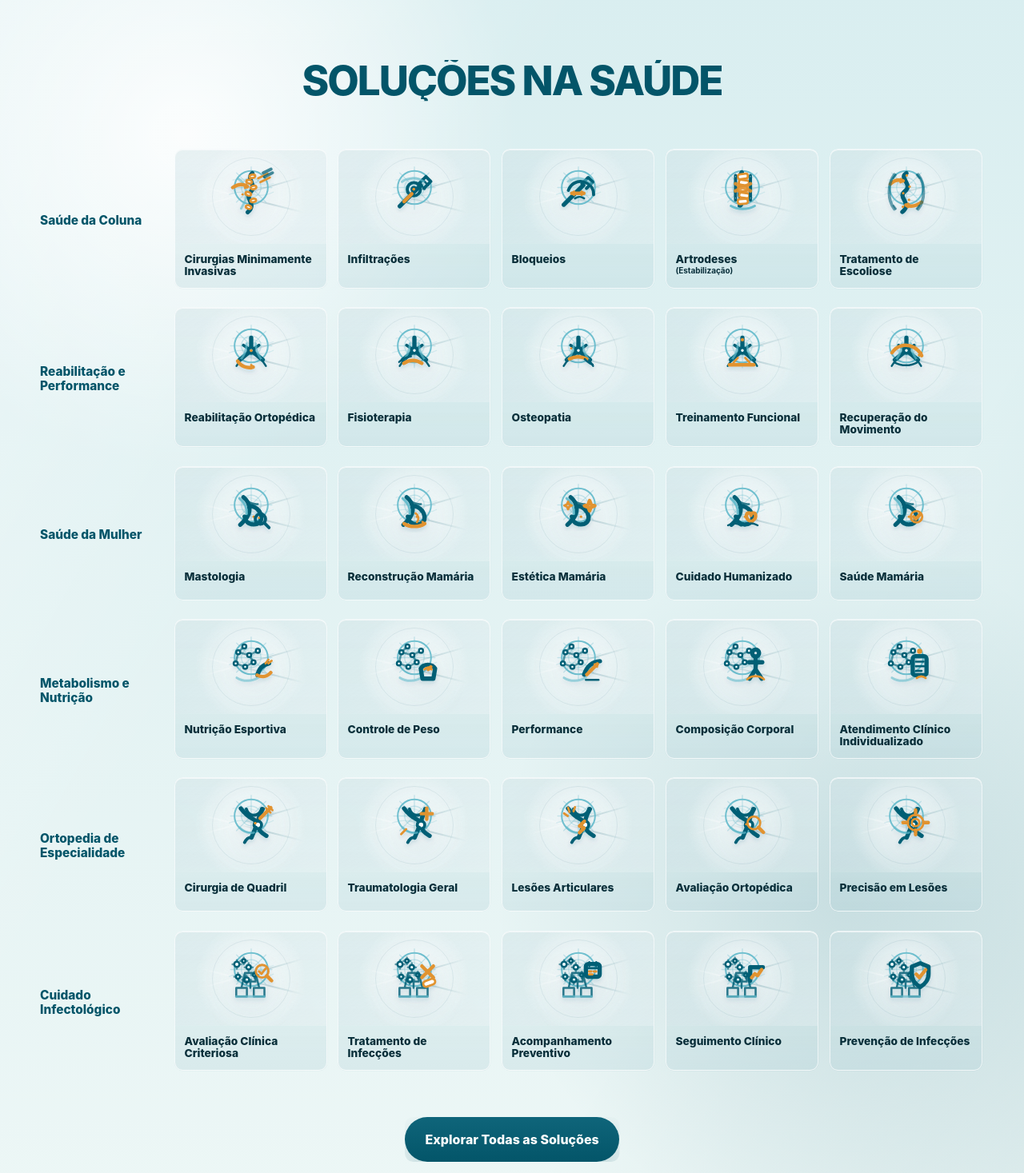
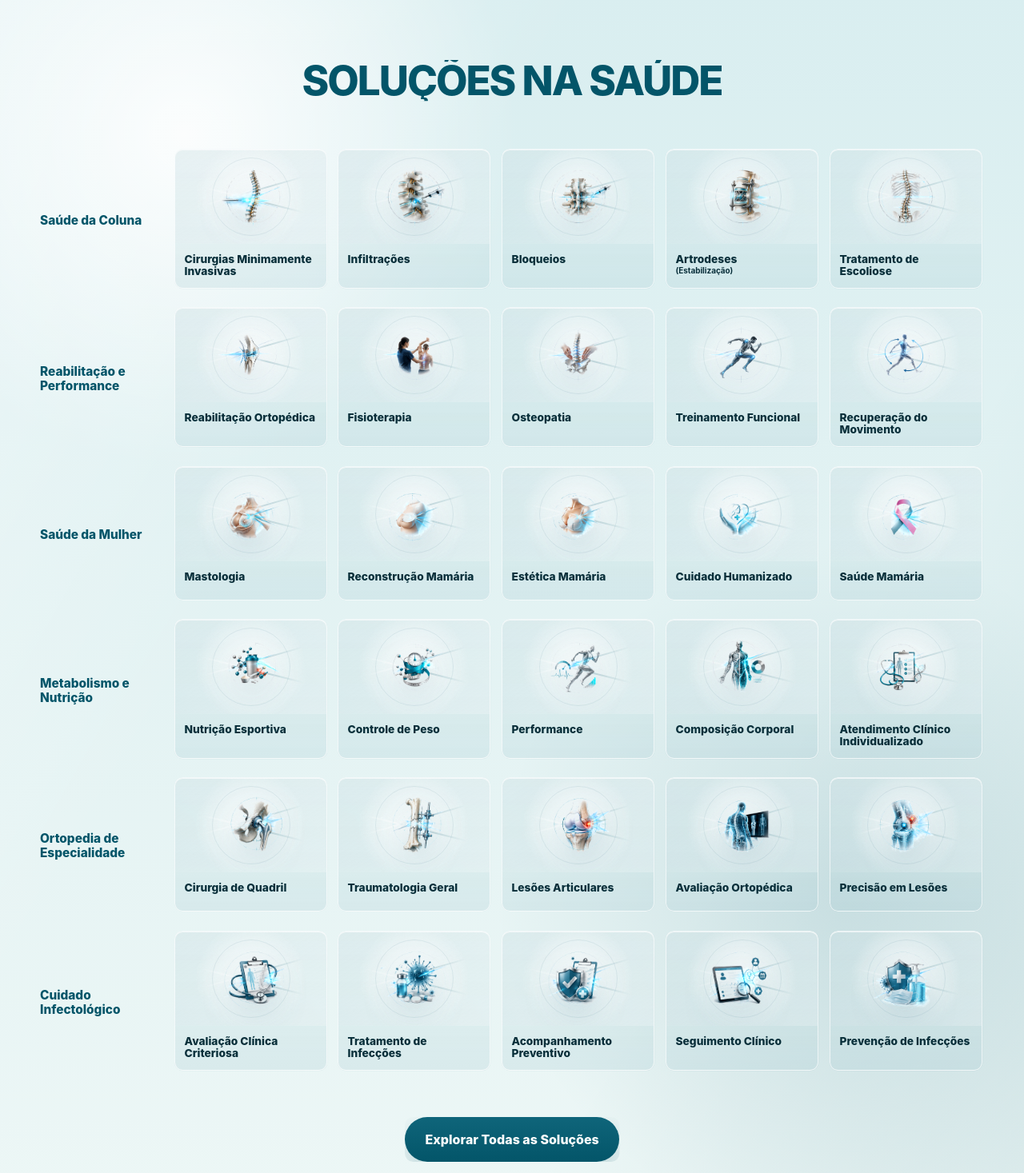
Before and after one commit to directorsilvaa/institutomontcare-site, a React (Vite) app: page / in a window 1280 px wide. Shown: the part 1869-3336 px from the top of the page at 80% size. Built offline with nearby package versions, Linux system fonts and the light colour scheme.

Commit message:
GEO , SEO

```diff
--- a/src/App.jsx
+++ b/src/App.jsx
@@ -35,157 +35,157 @@ const healthcareSolutions = [
   {
     title: "Cirurgias Minimamente Invasivas",
     category: "Saúde da Coluna",
-    icon: "/icones/01_saude_da_coluna__cirurgias_minimamente_invasivas.svg",
+    icon: "/01_saude_da_coluna/01_cirurgias_minimamente_invasivas.svg",
     hrefTitle: "Cirurgias Minimamente Invasivas",
   },
   {
     title: "Infiltrações",
     category: "Saúde da Coluna",
-    icon: "/icones/02_saude_da_coluna__infiltracoes.svg",
+    icon: "/01_saude_da_coluna/02_infiltracoes.svg",
     hrefTitle: "Infiltrações",
   },
   {
     title: "Bloqueios",
     category: "Saúde da Coluna",
-    icon: "/icones/03_saude_da_coluna__bloqueios.svg",
+    icon: "/01_saude_da_coluna/03_bloqueios.svg",
   },
   {
     title: "Artrodeses",
     subtitle: "(Estabilização)",
     category: "Saúde da Coluna",
-    icon: "/icones/04_saude_da_coluna__artrodeses_estabilizacao.svg",
+    icon: "/01_saude_da_coluna/04_artrodeses_estabilizacao.svg",
     hrefTitle: "Artrodeses",
   },
   {
     title: "Tratamento de Escoliose",
     category: "Saúde da Coluna",
-    icon: "/icones/05_saude_da_coluna__tratamento_de_escoliose.svg",
+    icon: "/01_saude_da_coluna/05_tratamento_de_escoliose.svg",
   },
   {
     title: "Reabilitação Ortopédica",
     category: "Reabilitação e Performance",
-    icon: "/icones/06_reabilitacao_e_performance__reabilitacao_ortopedica.svg",
+    icon: "/02_reabilitacao_e_performance/01_reabilitacao_ortopedica.svg",
     hrefTitle: "Reabilitação Ortopédica",
   },
   {
     title: "Fisioterapia",
     category: "Reabilitação e Performance",
-    icon: "/icones/07_reabilitacao_e_performance__fisioterapia.svg",
+    icon: "/02_reabilitacao_e_performance/02_fisioterapia.svg",
   },
   {
     title: "Osteopatia",
     category: "Reabilitação e Performance",
-    icon: "/icones/08_reabilitacao_e_performance__osteopatia.svg",
+    icon: "/02_reabilitacao_e_performance/03_osteopatia.svg",
   },
   {
     title: "Treinamento Funcional",
     category: "Reabilitação e Performance",
-    icon: "/icones/09_reabilitacao_e_performance__treinamento_funcional.svg",
+    icon: "/02_reabilitacao_e_performance/04_treinamento_funcional.svg",
   },
   {
     title: "Recuperação do Movimento",
     category: "Reabilitação e Performance",
-    icon: "/icones/10_reabilitacao_e_performance__recuperacao_de_movimento.svg",
+    icon: "/02_reabilitacao_e_performance/05_recuperacao_do_movimento.svg",
   },
   {
     title: "Mastologia",
     category: "Saúde da Mulher",
-    icon: "/icones/11_saude_da_mulher__mastologia.svg",
+    icon: "/03_saude_da_mulher/01_mastologia.svg",
   },
   {
     title: "Reconstrução Mamária",
     category: "Saúde da Mulher",
-    icon: "/icones/12_saude_da_mulher__reconstrucao_mamaria.svg",
+    icon: "/03_saude_da_mulher/02_reconstrucao_mamaria.svg",
   },
   {
     title: "Estética Mamária",
     category: "Saúde da Mulher",
-    icon: "/icones/13_saude_da_mulher__estetica_mamaria.svg",
+    icon: "/03_saude_da_mulher/03_estetica_mamaria.svg",
   },
   {
     title: "Cuidado Humanizado",
     category: "Saúde da Mulher",
-    icon: "/icones/14_saude_da_mulher__cuidado_humanizado.svg",
+    icon: "/03_saude_da_mulher/04_cuidado_humanizado.svg",
   },
   {
     title: "Saúde Mamária",
     category: "Saúde da Mulher",
-    icon: "/icones/15_saude_da_mulher__saude_mamaria.svg",
+    icon: "/03_saude_da_mulher/05_saude_mamaria.svg",
   },
   {
     title: "Nutrição Esportiva",
     category: "Metabolismo e Nutrição",
-    icon: "/icones/16_metabolismo_e_nutricao__nutricao_esportiva.svg",
+    icon: "/04_metabolismo_e_nutricao/01_nutricao_esportiva.svg",
   },
   {
     title: "Controle de Peso",
     category: "Metabolismo e Nutrição",
-    icon: "/icones/17_metabolismo_e_nutricao__controle_de_peso.svg",
+    icon: "/04_metabolismo_e_nutricao/02_controle_de_peso.svg",
   },
   {
     title: "Performance",
     category: "Metabolismo e Nutrição",
-    icon: "/icones/18_metabolismo_e_nutricao__performance.svg",
+    icon: "/04_metabolismo_e_nutricao/03_performance.svg",
   },
   {
     title: "Composição Corporal",
     category: "Metabolismo e Nutrição",
-    icon: "/icones/19_metabolismo_e_nutricao__composicao_corporal.svg",
+    icon: "/04_metabolismo_e_nutricao/04_composicao_corporal.svg",
   },
   {
     title: "Atendimento Clínico Individualizado",
     category: "Metabolismo e Nutrição",
-    icon: "/icones/20_metabolismo_e_nutricao__atendimento_clinico_individualizado.svg",
+    icon: "/04_metabolismo_e_nutricao/05_atendimento_clinico_individualizado.svg",
   },
   {
     title: "Cirurgia de Quadril",
     category: "Ortopedia de Especialidade",
-    icon: "/icones/21_ortopedia_e_especialidades__cirurgia_de_quadril.svg",
+    icon: "/05_ortopedia_de_especialidade/01_cirurgia_de_quadril.svg",
   },
   {
     title: "Traumatologia Geral",
     category: "Ortopedia de Especialidade",
-    icon: "/icones/22_ortopedia_e_especialidades__traumatologia_geral.svg",
+    icon: "/05_ortopedia_de_especialidade/02_traumatologia_geral.svg",
   },
   {
     title: "Lesões Articulares",
     category: "Ortopedia de Especialidade",
-    icon: "/icones/23_ortopedia_e_especialidades__lesoes_articulares.svg",
+    icon: "/05_ortopedia_de_especialidade/03_lesoes_articulares.svg",
   },
   {
     title: "Avaliação Ortopédica",
     category: "Ortopedia de Especialidade",
-    icon: "/icones/24_ortopedia_e_especialidades__avaliacao_ortopedica.svg",
+    icon: "/05_ortopedia_de_especialidade/04_avaliacao_ortopedica.svg",
   },
   {
     title: "Precisão em Lesões",
     category: "Ortopedia de Especialidade",
-    icon: "/icones/25_ortopedia_e_especialidades__precisao_em_lesoes.svg",
+    icon: "/05_ortopedia_de_especialidade/05_precisao_em_lesoes.svg",
   },
   {
     title: "Avaliação Clínica Criteriosa",
     category: "Cuidado Infectológico",
-    icon: "/icones/26_cuidado_infectologico__avaliacao_clinica_criteriosa.svg",
+    icon: "/06_cuidado_infectologico/01_avaliacao_clinica_orientada.svg",
   },
   {
     title: "Tratamento de Infecções",
     category: "Cuidado Infectológico",
-    icon: "/icones/27_cuidado_infectologico__tratamento_de_infeccoes.svg",
+    icon: "/06_cuidado_infectologico/02_tratamento_de_infeccoes.svg",
   },
   {
     title: "Acompanhamento Preventivo",
     category: "Cuidado Infectológico",
-    icon: "/icones/28_cuidado_infectologico__acompanhamento_preventivo.svg",
+    icon: "/06_cuidado_infectologico/03_acompanhamento_preventivo.svg",
   },
   {
     title: "Seguimento Clínico",
     category: "Cuidado Infectológico",
-    icon: "/icones/29_cuidado_infectologico__seguimento_clinico.svg",
+    icon: "/06_cuidado_infectologico/04_seguimento_clinico.svg",
   },
   {
     title: "Prevenção de Infecções",
     category: "Cuidado Infectológico",
-    icon: "/icones/30_cuidado_infectologico__prevencao_de_infeccoes.svg",
+    icon: "/06_cuidado_infectologico/05_prevencao_de_infeccoes.svg",
   },
 ];
 
@@ -624,22 +624,26 @@ const CLINIC_PHONE = "+55 11 94593-0212";
 const CLINIC_EMAIL = "institutomontcare@gmail.com";
 const CLINIC_ADDRESS = "Av Moaci, 395, 14 andar - Sala 146";
 const DEFAULT_SHARE_IMAGE = "/logo-small.webp";
-const APP_BASE_URL = import.meta.env.BASE_URL.replace(/\/+$/, "") || "/";
+const RAW_APP_BASE_URL = import.meta.env.BASE_URL || "/";
+const APP_BASE_URL =
+  RAW_APP_BASE_URL === "/" || RAW_APP_BASE_URL === "./" ? "" : RAW_APP_BASE_URL.replace(/\/+$/, "");
 
 // Resolve assets levando em conta ambientes com subpasta ou build estático.
 const withBase = (path) => {
   const normalizedPath = path.startsWith("/") ? path : `/${path}`;
 
-  return APP_BASE_URL === "/" ? normalizedPath : `${APP_BASE_URL}${normalizedPath}`;
+  return APP_BASE_URL ? `${APP_BASE_URL}${normalizedPath}` : normalizedPath;
 };
 
-const getHomeHref = () => (APP_BASE_URL === "/" ? "/" : `${APP_BASE_URL}/`);
+const getHomeHref = () => (APP_BASE_URL ? `${APP_BASE_URL}/` : "/");
 
 const toHash = (value) => `#${value.toLowerCase().replaceAll(" ", "-")}`;
 
 // Gera links internos consistentes para home e páginas filhas.
 const getSectionHref = (sectionId, isInnerPage = false) =>
   `${isInnerPage ? getHomeHref() : ""}#${sectionId}`;
+
+const getPageHref = (slug) => `${getHomeHref()}${slug}`;
 
 const procedurePageSlugByTitle = {
   "Reabilitação Ortopédica": "reabilitacao-ortopedica",
@@ -652,7 +656,7 @@ const getProcedureHref = (title) => {
   const page = procedurePageSlugByTitle[title];
 
   if (page) {
-    return `${getHomeHref()}?page=${page}`;
+    return getPageHref(page);
   }
 
   return `#${title.toLowerCase().replaceAll(" ", "-")}`;
@@ -664,35 +668,35 @@ const pageMeta = {
     title: "Instituto Montcare | Ortopedia Resolutiva em São Paulo",
     description:
       "Instituto Montcare oferece ortopedia resolutiva com atendimento humanizado, procedimentos especializados e foco em mobilidade, qualidade de vida e recuperação funcional.",
-    path: APP_BASE_URL,
+    path: getHomeHref(),
     faq: faqItems,
   },
   "reabilitacao-ortopedica": {
     title: "Reabilitação Ortopédica | Instituto Montcare",
     description:
       "Avaliação e reabilitação ortopédica com foco em recuperação de movimento, autonomia, controle da dor e retorno seguro às atividades.",
-    path: `${APP_BASE_URL}?page=reabilitacao-ortopedica`,
+    path: getPageHref("reabilitacao-ortopedica"),
     faq: rehabFaqItems,
   },
   artrodeses: {
     title: "Artrodese da Coluna | Instituto Montcare",
     description:
       "Artrodese da coluna com avaliação especializada, planejamento cirúrgico preciso e foco em estabilidade, alinhamento e recuperação funcional.",
-    path: `${APP_BASE_URL}?page=artrodeses`,
+    path: getPageHref("artrodeses"),
     faq: arthrodesisFaqItems,
   },
   infiltracoes: {
     title: "Infiltrações Ortopédicas | Instituto Montcare",
     description:
       "Infiltrações ortopédicas para controle da dor e da inflamação, com indicação individualizada e acompanhamento especializado.",
-    path: `${APP_BASE_URL}?page=infiltracoes`,
+    path: getPageHref("infiltracoes"),
     faq: infiltrationFaqItems,
   },
   "cirurgias-minimamente-invasivas": {
     title: "Cirurgias Minimamente Invasivas | Instituto Montcare",
     description:
       "Cirurgias minimamente invasivas com foco em precisão, menor agressão tecidual e recuperação funcional orientada por avaliação especializada.",
-    path: `${APP_BASE_URL}?page=cirurgias-minimamente-invasivas`,
+    path: getPageHref("cirurgias-minimamente-invasivas"),
     faq: minimallyInvasiveFaqItems,
   },
 };
--- a/vite.config.js
+++ b/vite.config.js
@@ -3,7 +3,7 @@ import react from "@vitejs/plugin-react";
 
 export default defineConfig(({ command }) => ({
   plugins: [react()],
-  base: command === "build" ? "./" : "/",
+  base: "/",
   build: {
     cssMinify: false,
     minify: false,
```
Also changed, not shown: server.js (+239 -2 lines), public/robots.txt (added), 6 other files (tests, documents, lock files or other folders).
